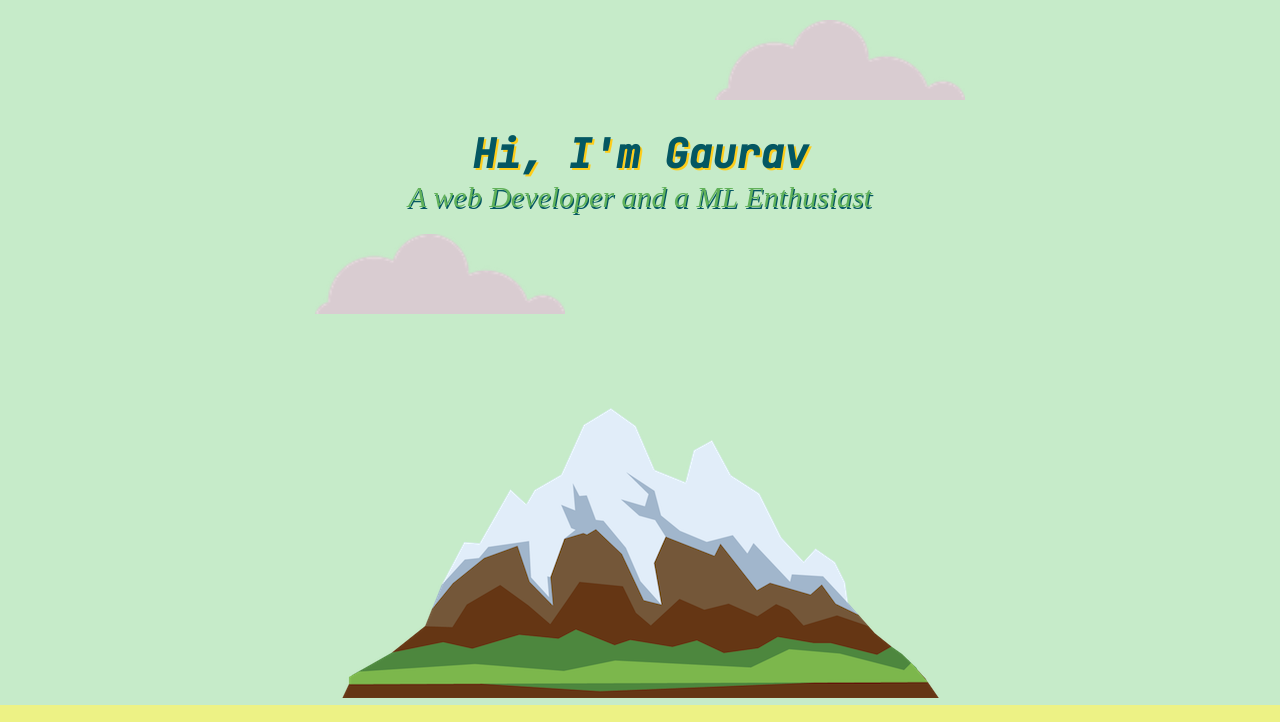
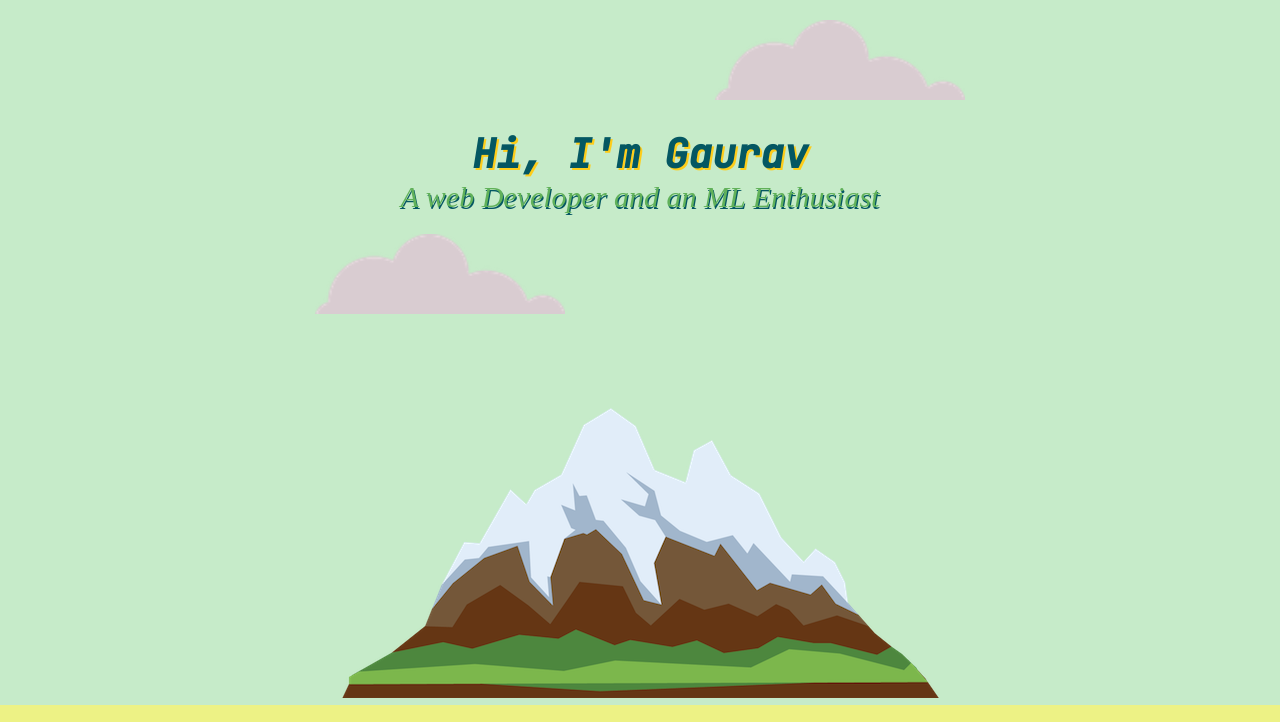
Before and after one commit to Gaurav97-art/Gaurav97-art.github.io, a plain HTML site: page index.html in a window 1280 px wide. Shown: the top 722 px of the page. Drawn offline with Linux system fonts and the light colour scheme; a web font is replaced by a local one.

Commit message:
Update index.html

```diff
--- a/index.html
+++ b/index.html
@@ -17,7 +17,7 @@
     <div class="top">
         <img class="cloud" id="cloud-1" src='cloud.png' alt="Clod Image">
         <h1 class="name">Hi, I'm Gaurav</h1>
-        <p class="about"><em>A web Developer and a ML Enthusiast</em></p>
+        <p class="about"><em>A web Developer and an ML Enthusiast</em></p>
         <img class="cloud" id="cloud-2" src='cloud.png' alt="Clod Image">
         <br>
         <img src='mountain.png' alt="Mountain Image">
```
